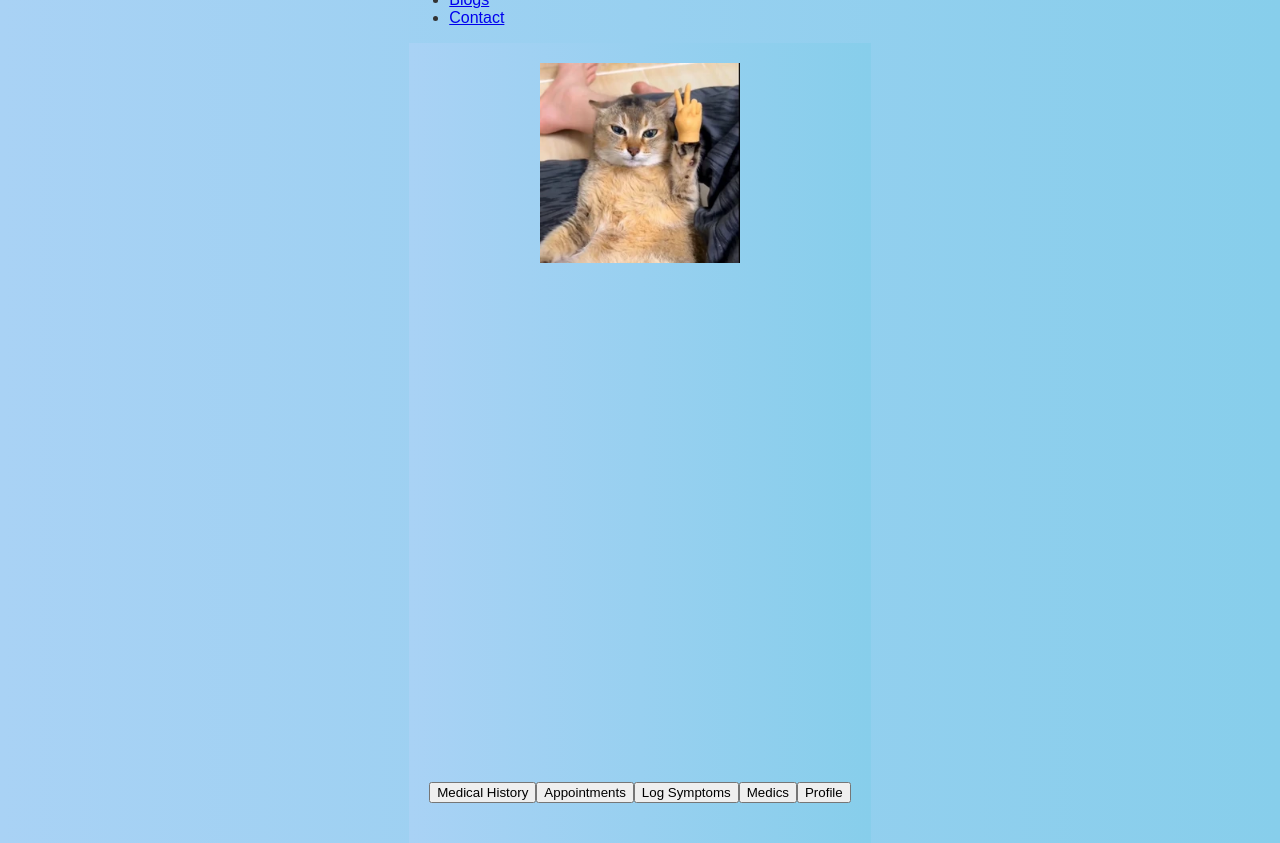
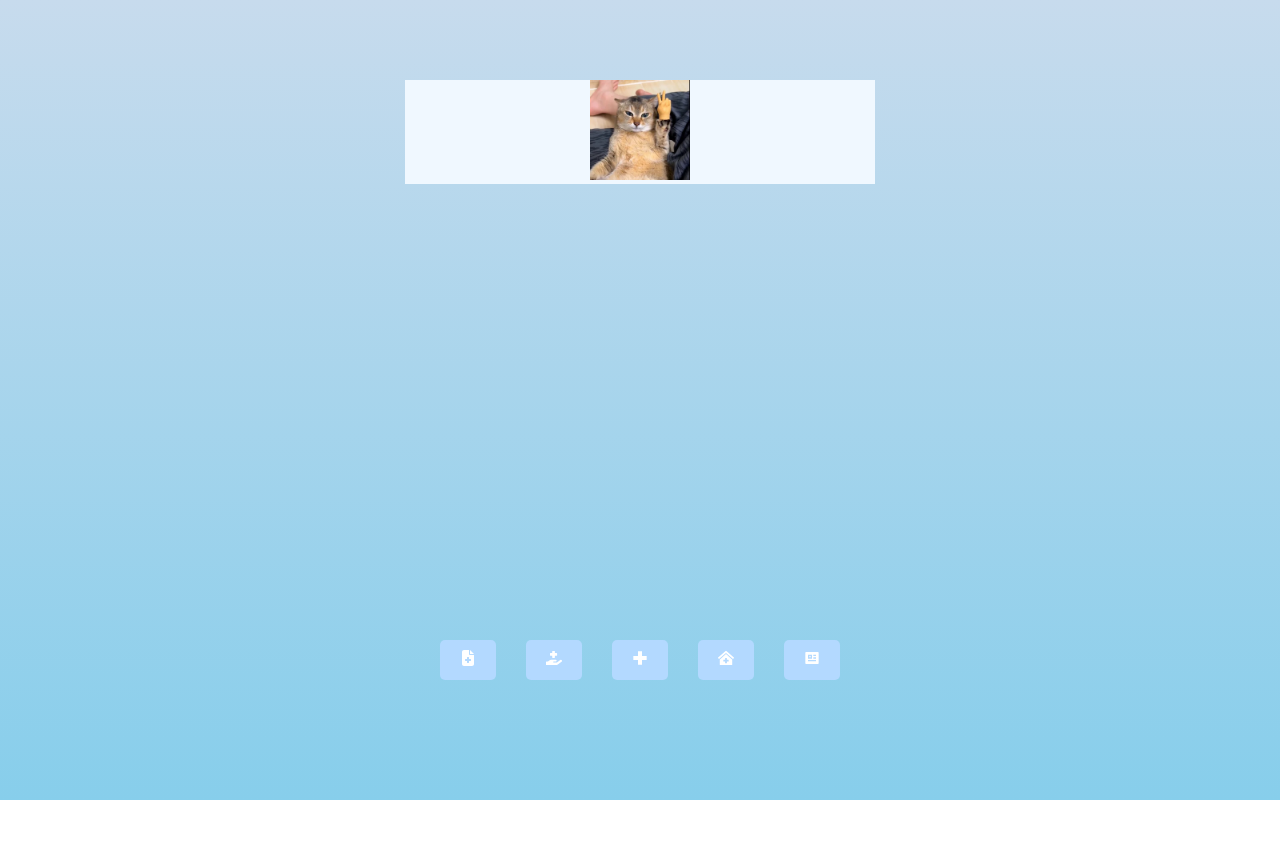
Before and after one commit to AF1DC2/CareSync, a JavaScript app: page / in a window 1280 px wide. After the commit the page ends 800 px from the top, so only its background shows below. Built offline with nearby package versions, Linux system fonts and the light colour scheme.

Commit message:
Design changes

```diff
--- a/src/css/Home.css
+++ b/src/css/Home.css
@@ -11,7 +11,7 @@ body {
     margin: 0;
     padding: 0;
     font-family: Arial, sans-serif;
-    background: linear-gradient(to right, #A9D2F5, #87CEEB);  /* Pastel Blue gradient */
+    background: linear-gradient(to bottom, #c7dbed, #87CEEB);
     color: #333;
     display: flex;
     justify-content: center;
@@ -23,36 +23,36 @@ body {
     display: flex;
     flex-direction: column;
     justify-content: space-between;
-    height: 100vh;
+    height: 80vh;
     text-align: center;
   }
 
   .header {
-
-    padding: 20px;
+    background-color: aliceblue;
   }
 
   .logo {
-    height: 200px;
+    height: 100px;
   }
 
   .button-container {
     display: flex;
-    justify-content: space-around;
+    justify-content: space-evenly;
     padding: 20px;
     margin-bottom: 20px;
-  }
+}
 
-  .nav-button {
+.nav-button {
     padding: 10px 20px;
     font-size: 16px;
     cursor: pointer;
     border: none;
     border-radius: 5px;
-    background-color: #8a2be2;
+    background-color: var(--two);
     color: white;
-  }
+    margin: 0 15px;
+}
 
-  .nav-button:hover {
+.nav-button:hover {
     background-color: #6f1cb1;
-  }
+}
--- a/src/pages/Home.js
+++ b/src/pages/Home.js
@@ -1,24 +1,37 @@
 import '../css/Home.css';
+import { FaFileMedical } from "react-icons/fa6";
 import vroLogo from '../resources/vro.png';
+import { BiPlusMedical } from "react-icons/bi";
+import { FaClinicMedical } from "react-icons/fa";
+import { RiProfileFill } from "react-icons/ri";
+import { FaHandHoldingMedical } from "react-icons/fa";
+
 
 const Home = () => {
     return(
-    <body>
         <div className="home-container">
             <header className="header">
                 <img src={vroLogo} alt="vro" className="logo" />
             </header>
             <div className="button-container">
-        <button className="hist">Medical History</button>
-        <button className="appt">Appointments</button>
-        <button className="symp">Log Symptoms</button>
-        <button className="medics">Medics</button>
-        <button className="Profile">Profile</button>
+                <button className="nav-button">
+                <FaFileMedical />
+                </button>
+                <button className="nav-button">
+                <FaHandHoldingMedical />
+                </button>
+                <button className="nav-button">
+                    <BiPlusMedical />
+                </button>
+                <button className="nav-button">
+                <FaClinicMedical />
+                </button>
+                <button className="nav-button">
+                <RiProfileFill />
+                </button>
             </div>
         </div>
-    </body>
-
-    )
+    );
 };
 
 export default Home;
--- a/src/pages/Layout.js
+++ b/src/pages/Layout.js
@@ -4,17 +4,7 @@ const Layout = () => {
   return (
     <>
       <nav>
-        <ul>
-          <li>
-            <Link to="/">Home</Link>
-          </li>
-          <li>
-            <Link to="/blogs">Blogs</Link>
-          </li>
-          <li>
-            <Link to="/contact">Contact</Link>
-          </li>
-        </ul>
+
       </nav>
 
       <Outlet />
```
Lines whose indentation alone changed are shown as unchanged.
